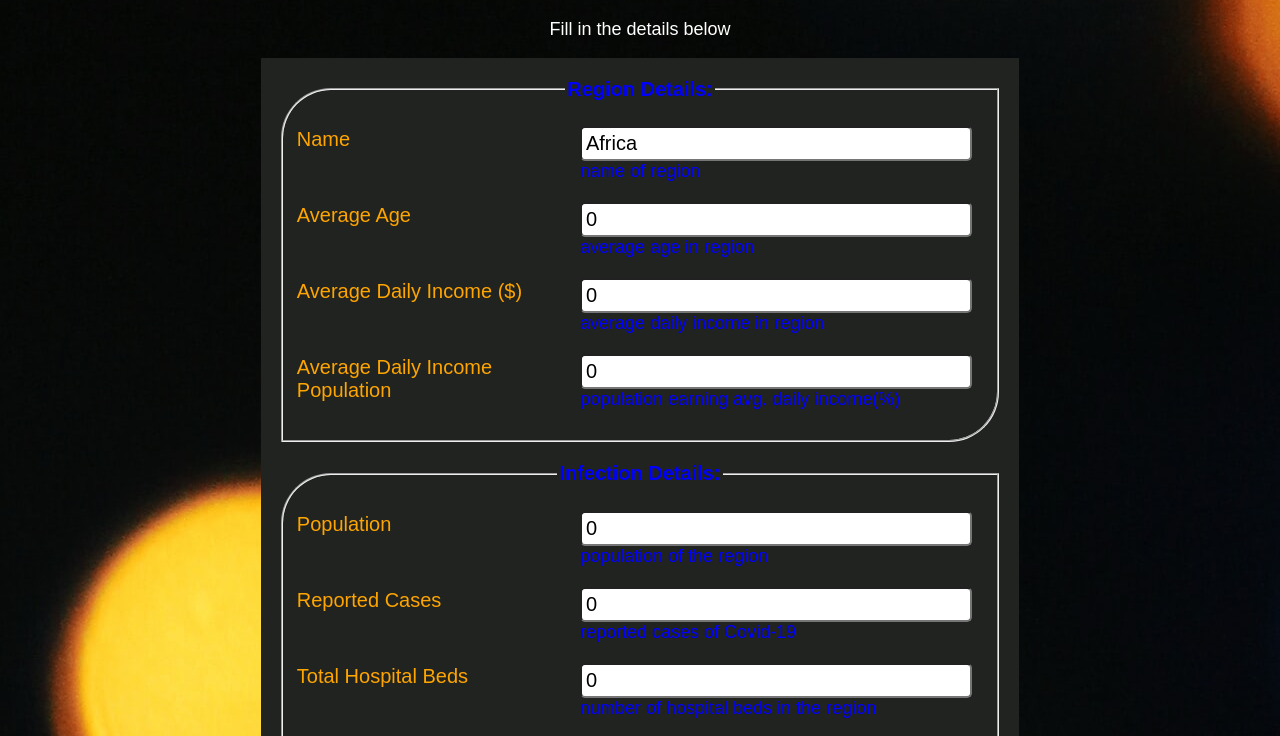
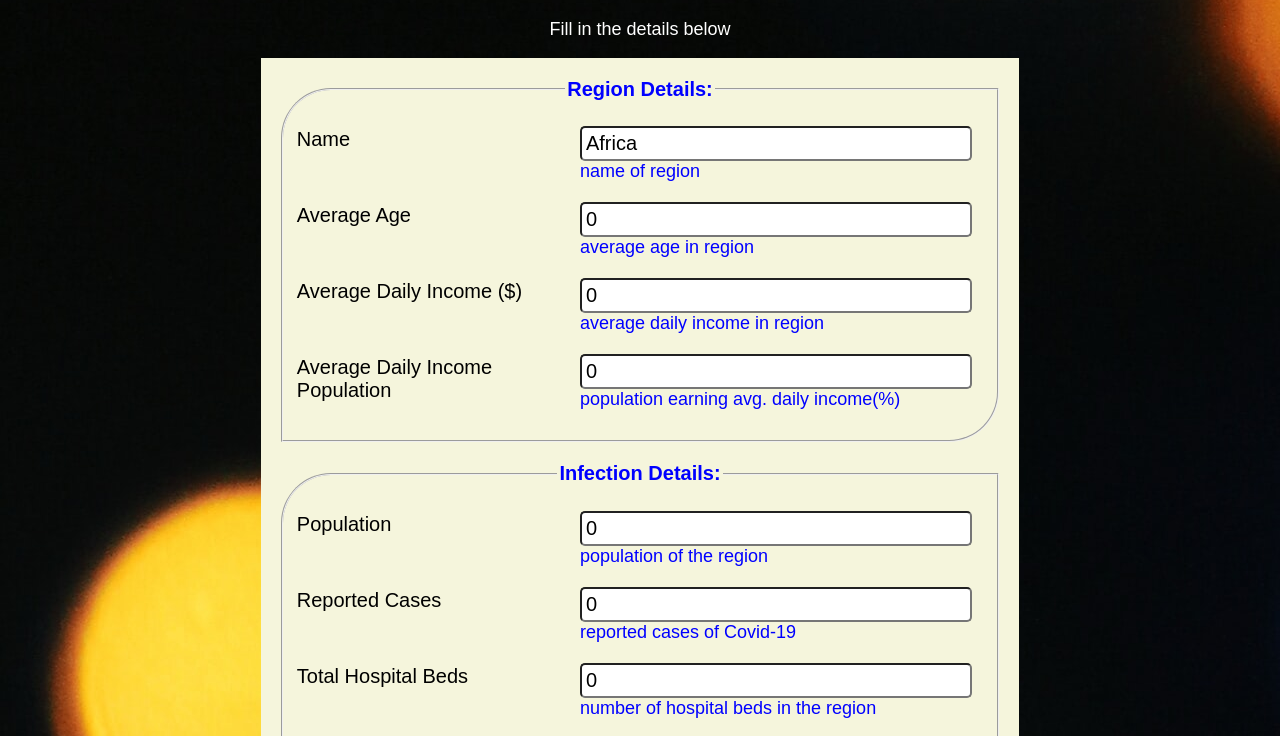
Before and after one commit to AnthoniaOkafor/Covid-19-estimator, a website: page src/index.html in a window 1280 px wide. Shown: the part 61-797 px from the top of the page. Drawn offline with Linux system fonts and the light colour scheme; a web font is replaced by a local one.

Commit message:
changed form background and label color

```diff
--- a/src/index.css
+++ b/src/index.css
@@ -25,7 +25,7 @@ h1 {
 form {
     display: inline-block;
     width: 60%;
-    background-color:#20231f;
+    background-color:#f5f5dc;
     text-align: left;
     font-family: 'Sofia', sans-serif;
 }
@@ -65,7 +65,7 @@ label {
     width: 40%;
     margin-right: 5px;
     padding: 2px;
-    color: orange;
+    color: black;
     font-size: 20px;
     border-radius: 5px;
 }
--- a/src/index.html
+++ b/src/index.html
@@ -3,6 +3,7 @@
 <head>
     <meta charset="UTF-8">
     <meta name="viewport" content="width=device-width, initial-scale=1.0">
+    <meta name="Description" content="A Covid-19 Impact Estimator Form that provides estimates on impacts and severe impacts of Covid-19 in a region for a specifies period of time. Creator: Anthonia Okafor">
     <meta http-equiv="X-UA-Compatible" content="ie=edge">
     <title>Covid-19 web app by Anthonia Okafor</title>
     <link rel="stylesheet" href="./index.css" />
```
